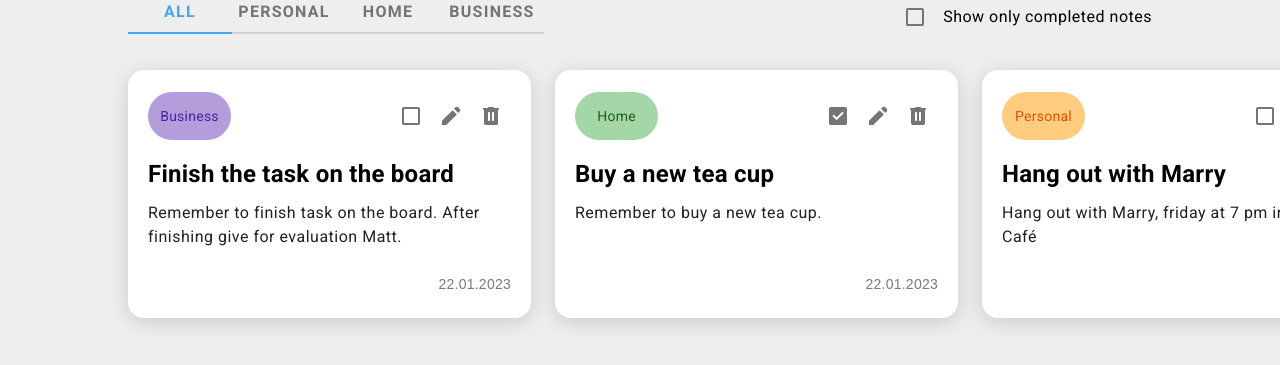
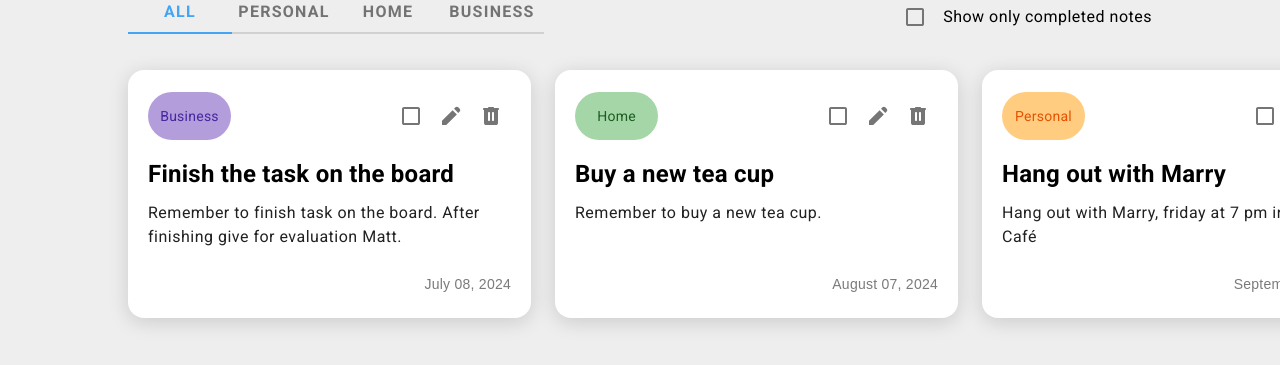
Before and after one commit to aryan-backend-wala/notely, a React (Vite) app: page / in a window 1280 px wide. Shown: the part 179-544 px from the top of the page. Built offline with nearby package versions, Linux system fonts and the light colour scheme.

Commit message:
fixed some bugs

```diff
--- a/package.json
+++ b/package.json
@@ -10,6 +10,7 @@
     "preview": "vite preview"
   },
   "dependencies": {
+    "luxon": "^3.5.0",
     "react": "^18.3.1",
     "react-dom": "^18.3.1",
     "zustand": "^4.5.5"
--- a/src/components/Card.jsx
+++ b/src/components/Card.jsx
@@ -1,7 +1,9 @@
 import { useState } from "react";
+import {handleISOString} from '../utils/dateFromString'
+import { useNoteStore } from "../store/NoteStore";
 
 export default function Card({note}){
-  const [click, setClick] = useState(note.isDone);
+  const {deleteNote, editIsDone} = useNoteStore();
   function giveColor(category){
     switch(category){
       case 'business':
@@ -12,28 +14,32 @@ export default function Card({note}){
         return 'chip-orange'
     }
   }
+  return (
+    <div className={`card ${note.isDone ? 'not-card' : ""}`}>
+      <div className="card-header">
+        <div className={`${note.isDone ? "not-chip" : giveColor(note.category)} chip body-2`}>{note.category}</div>
+        <div className="card-icons">
+          <button
+            onClick={() => editIsDone(note.id)} className="card-btn">
+            <img
 
-  return (
-    <div className="card">
-      <div className="card-header">
-        <div className={`${giveColor(note.category)} chip body-2`}>{note.category}</div>
-        <div className="card-icons">
-          <button onClick={() => setClick(!click)} className="card-btn">
-            <img
               className="card-icon"
-              src={`/icons/checkbox${click ? "-tick" : ""}.svg`} />
+              src={`/icons/checkbox${note.isDone ? "-tick" : ""}.svg`} />
           </button>
-          <button className="card-btn">
+          <button className={`${note.isDone ? 'cursor' : ""} card-btn`}>
             <img src="/icons/edit.svg" className="card-icon" />
           </button>
-          <button className="card-btn">
+          <button
+            disabled={note.isDone ? true : false}
+            onClick={() => deleteNote(note.id)}
+            className={`${note.isDone ? 'cursor' : ""} card-btn`}>
             <img src="/icons/delete.svg" className="card-icon" />
           </button>
         </div>
       </div>
-      <p className="header-s mb-10">{note.title}</p>
-      <p className="body card-sub-text">{note.description}</p>
-      <p className="card-date body-2">22.01.2023</p>
+      <p className={`header-s mb-10 ${note.isDone? 'not-text' : ''}`}>{note.title}</p>
+      <p className={`body card-sub-text ${note.isDone? 'not-text' : ''}`}>{note.description}</p>
+      <p className="card-date body-2">{handleISOString(note.timeStamp)}</p>
     </div>
   );
 }
--- a/src/components/DropDown.jsx
+++ b/src/components/DropDown.jsx
@@ -15,7 +15,7 @@ export default function DropDown({options}){
   };
 
   const selectOption = (option) => {
-    setSelectedOption(option);
+    setSelectedOption(option.toLowerCase());
   };
 
   useEffect(() => {
--- a/src/components/Modal.jsx
+++ b/src/components/Modal.jsx
@@ -3,20 +3,44 @@ import DropDown from "./DropDown";
 import { useModalStore } from "../store/ModalStore";
 import { useDropDownStore } from "../store/DropDownStore";
 import { useNoteStore } from "../store/NoteStore";
+import { DateTime } from "luxon";
 
 export default function Modal(){
-  const {notes} = useNoteStore();
-  const options = [...notes.map(note => note.category)];
+  const [note, setNote] = useState({
+    id: new Date().toLocaleTimeString() + new Date().getMilliseconds(),
+    title: "",
+    description: "",
+    category: "personal",
+    isDone: false,
+    timeStamp: DateTime.now().toISO()
+  })
+  const id = 3;
+  const {notes, addNote} = useNoteStore();
+  const options = ['Personal', 'Home', 'Business'];
 
   const { isModalOpen, setIsModalOpen } = useModalStore();
 
-  const { setIsOpen } = useDropDownStore();
+  const { setIsOpen, selectedOption, setSelectedOption } = useDropDownStore();
   function handleOutsideClick(e) {
     if(e.target.className === 'modal'){
       setIsModalOpen(false);
       setIsOpen(false)
     }
   }
+
+  function handleAddNote(){
+    addNote({...note, category: selectedOption})
+    setNote({
+      ...note,
+      title: "",
+      description: "",
+      isDone: false,
+      id: new Date().toLocaleTimeString() + new Date().getMilliseconds(),
+    })
+    setSelectedOption('personal')
+    setIsModalOpen(false)
+  }
+  console.log(notes[0].isDone);
 
   return (
     <div>
@@ -41,6 +65,8 @@ export default function Modal(){
                     id="title"
                     type="text"
                     placeholder="Add title"
+                    value={note.title}
+                    onChange={(e) => setNote({...note, title: e.target.value})}
                   />
                 </label>
                 <label className="button">
@@ -58,10 +84,12 @@ export default function Modal(){
               <textarea
                 className="description body-3"
                 placeholder="Add description"
+                value={note.description}
+                onChange={(e) => setNote({...note, description: e.target.value})}
               />
               <div className="modal-footer">
-                <button className="btn-cancel button">Cancel</button>
-                <button className="btn-add-modal button">Add</button>
+                <button onClick={() => setIsModalOpen(false)} className="btn-cancel button">Cancel</button>
+                <button onClick={handleAddNote} className="btn-add-modal button">Add</button>
               </div>
             </div>
           </div>
--- a/src/components/Notes.jsx
+++ b/src/components/Notes.jsx
@@ -1,4 +1,3 @@
-import Card from "./Card";
 import Tab from "./Tab";
 
 export default function Notes(){
--- a/src/components/Tab.jsx
+++ b/src/components/Tab.jsx
@@ -1,20 +1,27 @@
 import { useState } from "react";
 import Card from "./Card";
 import { useNoteStore } from "../store/NoteStore";
+import { useShowAllStore } from "../store/ShowAll";
 
 const categories = ['all', 'personal', 'home', 'business'];
 
 
 export default function Tab(){
   const [isActive, setIsActive] = useState(0);
-  const [click, setClick] = useState(false);
+  const {showAll, setShowAll} = useShowAllStore();
   const {notes} = useNoteStore();
+
   const tabContent = [
-    notes,
-    notes.filter(note => note.category === 'personal'),
-    notes.filter(note => note.category === 'home'),
-    notes.filter(note => note.category === 'business'),
+    showAll ? notes.filter(note => note.isDone) :
+      notes,
+    showAll ? notes.filter(note => note.category === 'personal' && note.isDone) :
+      notes.filter(note => note.category === 'personal'),
+    showAll ? notes.filter(note => note.category === 'home' && note.isDone) :
+      notes.filter(note => note.category === 'home'),
+    showAll ? notes.filter(note => note.category === 'business' && note.isDone) :
+      notes.filter(note => note.category === 'business'),
   ]
+
   return (
     <div className="tab">
       <div className="tab-h">
@@ -29,10 +36,10 @@ export default function Tab(){
           }
         </div>
         <div className="checkbox-text">
-          <button onClick={() => setClick(!click)} className="card-btn">
+          <button onClick={() => setShowAll()} className="card-btn">
             <img
               className="card-icon"
-              src={`/icons/checkbox${click ? "-tick" : ""}.svg`} />
+              src={`/icons/checkbox${showAll ? "-tick" : ""}.svg`} />
           </button>
           <p className="body">Show only completed notes</p>
         </div>
--- a/src/store/DropDownStore.jsx
+++ b/src/store/DropDownStore.jsx
@@ -5,7 +5,7 @@ export const useDropDownStore = create((set) => ({
   setIsOpen: (flag) => set(() => ({
     isOpen: flag,
   })),
-  selectedOption: 'Personal',
+  selectedOption: 'personal',
   setSelectedOption: (option) => set(() => ({
     selectedOption: option
   }))
--- a/src/store/NoteStore.jsx
+++ b/src/store/NoteStore.jsx
@@ -2,5 +2,17 @@ import { create } from "zustand";
 import { initialNotes } from "../utils/InitialNotes";
 
 export const useNoteStore = create((set) => ({
-  notes: initialNotes
+  notes: initialNotes,
+  addNote: (newNote) => set((state) => ({
+    notes: [...state.notes, {...newNote}]
+  })),
+  deleteNote: (id) => set((state) => ({
+    notes: state.notes.filter(note => note.id !== id)
+  })),
+  isDone: false,
+  editIsDone: (id) => set((state) => ({
+    notes: state.notes.map(note => (
+      note.id === id ? {...note, isDone: !note.isDone} : note
+    ))
+  }))
 }))
--- /dev/null
+++ b/src/store/ShowAll.jsx
@@ -0,0 +1,8 @@
+import { create } from "zustand";
+
+export const useShowAllStore = create((set) => ({
+  showAll: false,
+  setShowAll: () => set((state) => ({
+    showAll: !state.showAll
+  }))
+}))
--- a/src/styles/index.css
+++ b/src/styles/index.css
@@ -194,6 +194,11 @@ input[type="search"]:active, input[type="search"]:focus {
   text-transform: capitalize;
 }
 
+.not-chip {
+  background-color: var(--gray36);
+  color: var(--gray36);
+}
+
 .chip-purple {
   background-color: var(--purple200);
   color: var(--purple900);
@@ -247,6 +252,19 @@ input[type="search"]:active, input[type="search"]:focus {
   font-family: 'Arial', sans-serif;
   color: rgba(33, 33, 33, 0.60);
   align-self: flex-end;
+}
+
+.not-text {
+  text-decoration: line-through;
+  color: var(--gray36);
+}
+
+.not-card {
+  opacity: 0.76;
+}
+
+.cursor {
+  cursor: not-allowed;
 }
 
 /* Tab */
@@ -315,6 +333,7 @@ input[type="search"]:active, input[type="search"]:focus {
   height: 100%;
   align-items: center;
   justify-content: center;
+  z-index: 9999;
 }
 
 .modal-content {
@@ -432,6 +451,7 @@ input[type="search"]:active, input[type="search"]:focus {
   padding: 10px;
   cursor: pointer;
   font-weight: 500;
+  text-transform: capitalize;
 }
 
 .wrapper:focus, .wrapper:hover {
--- a/src/utils/InitialNotes.jsx
+++ b/src/utils/InitialNotes.jsx
@@ -13,7 +13,7 @@ export const initialNotes = [
     "category": "home",
     "id": "10:31:02 AM",
     timeStamp: "2024-08-07T11:28:53.247+05:30",
-    isDone: true
+    isDone: false
   },
   {
     "title": "Hang out with Marry",
--- /dev/null
+++ b/src/utils/dateFromString.jsx
@@ -0,0 +1,6 @@
+import { DateTime } from "luxon";
+
+export function handleISOString(string){
+  const dateTime = DateTime.fromISO(string)
+  return dateTime.toFormat('MMMM dd, yyyy');
+}
```
Also changed, not shown: 1 other file (tests, documents, lock files or other folders).
